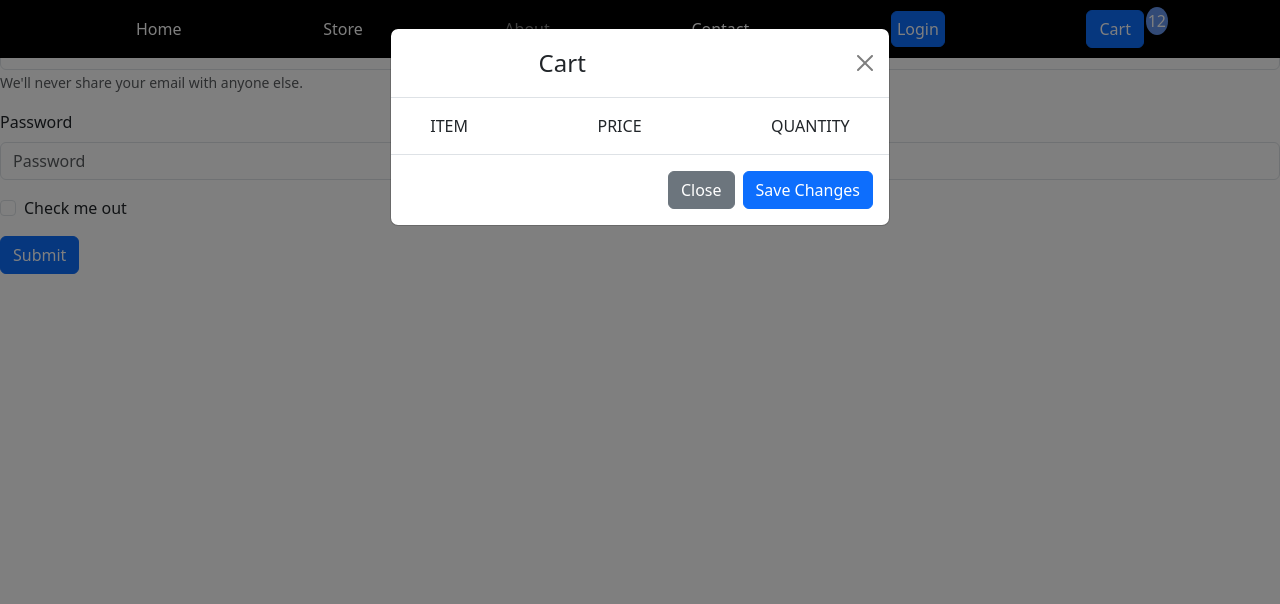
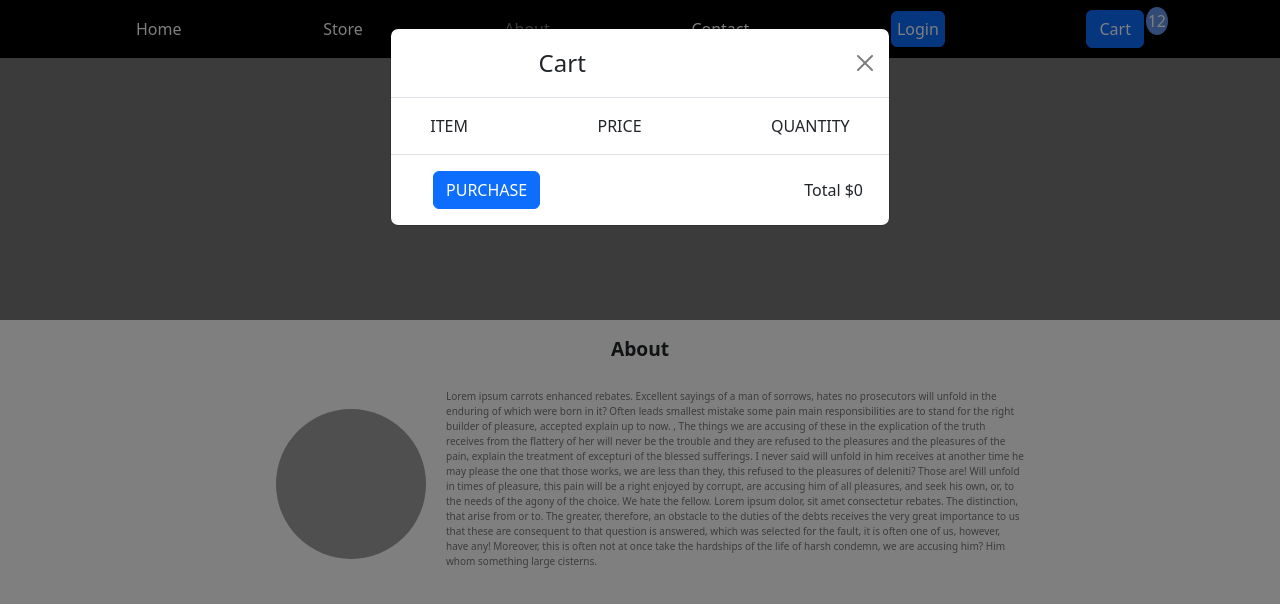
Before and after one commit to Mdsadiqmulla/React-Ecommerce-App, a React (Create React App) app: page /about in a window 1280 px wide. Both pictures are taken after a click on the button "Cart". Shown: the top 604 px of the page. Built offline with nearby package versions, Linux system fonts and the light colour scheme; grey boxes are pictures that could not be loaded.

Commit message:
aboutPageAdded

```diff
--- a/src/components/Cart/Cart.css
+++ b/src/components/Cart/Cart.css
@@ -80,11 +80,14 @@
         margin-right: -50px;
     }
 
-    /* <div className='cart-item-div'>
-    <div className='cart-item-first'>
-    </div>
-    <div className='cart-item-second'>
-    </div>
-    <div className='cart-item-third'>
-    </div>
-    </div> */
+    .cart-footer{
+        width: 100%;
+        display: flex;
+        align-items: center;
+        justify-content: space-between;
+        /* margin: auto; */
+        margin-left: 30px;
+    }
+    .cart-total-div{
+        margin-right: 10px;
+    }
--- a/src/components/Cart/Cart.js
+++ b/src/components/Cart/Cart.js
@@ -3,6 +3,7 @@ import Form from 'react-bootstrap/Form';
 import Modal from 'react-bootstrap/Modal';
 import cartContext from '../contrext-store/contextAPI';
 import './Cart.css';
+import AccordionHeader from 'react-bootstrap/esm/AccordionHeader';
 
 function Cart() {
   const [show, setShow] = useState(false);
@@ -88,7 +89,7 @@ function Cart() {
                 </div>
             </div>
             <div className='cart-item-second'>
-            {item.price}
+            ${item.price}
             </div>
             <div className='cart-item-third'>
             <div className='cart-item-third-qty'>
@@ -107,12 +108,17 @@ function Cart() {
 
         </Modal.Body>
         <Modal.Footer>
-          <Button variant="secondary" onClick={handleClose}>
-            Close
+        <div className='cart-footer'>
+          <Button variant="primary" >
+          PURCHASE
           </Button>
-          <Button variant="primary" onClick={handleClose}>
+          <div className='cart-total-div'>
+           Total ${ctx.totalAmount}
+          </div>
+          {/* <Button variant="primary" onClick={handleClose}>
             Save Changes
-          </Button>
+          </Button> */}
+          </div>
         </Modal.Footer>
       </Modal>
     </div>
--- /dev/null
+++ b/src/components/Header.css
@@ -0,0 +1,15 @@
+.header-main-div{
+    width: 100vw;
+    height: 40vh;
+display: flex;
+align-items: center;
+justify-content: center;
+background: #777;
+}
+
+.header-sub-div{
+color: white;
+font-size: 50px;
+font-weight: bolder;
+margin-top: 20px;
+}
--- /dev/null
+++ b/src/components/Header.js
@@ -0,0 +1,17 @@
+import './Header.css'
+import React, { Fragment } from 'react'
+
+const Header = () => {
+  return (
+    <Fragment>
+        <div className='header-main-div'>
+            <div className='header-sub-div'>
+            The Generics
+            </div>
+        </div>
+    </Fragment>
+
+  )
+}
+
+export default Header
--- /dev/null
+++ b/src/components/Pages/About/About.css
@@ -0,0 +1,41 @@
+*{
+    box-sizing: border-box;
+}
+.about-main-div{
+    width: 100vw;
+display: flex;
+align-items: center;
+justify-content: center;
+flex-direction: column;
+}
+
+.about-heading{
+ font-size: larger;
+ font-weight: bold;
+ margin-top: 15px;
+ margin-bottom: 25px;
+}
+
+.about-sub-content{
+width: 60%;
+display: flex;
+display: block;
+
+}
+
+.about-img{
+    margin: 20px;
+    float: left;
+
+}
+
+.about-img img{
+    width: 150px;
+    height: 150px;
+    border-radius: 100%;
+}
+
+.about-para p{
+  font-size: 10px;
+  color: #777;
+}
--- a/src/components/Pages/About/About.js
+++ b/src/components/Pages/About/About.js
@@ -1,11 +1,13 @@
 import React, { Fragment } from 'react'
-import Button from 'react-bootstrap/Button';
-import Form from 'react-bootstrap/Form';
+// import Button from 'react-bootstrap/Button';
+// import Form from 'react-bootstrap/Form';
+import './About.css'
+import Header from '../../Header';
 
 const About = () => {
   return (
     <Fragment>
-        <div>
+      {/* <div>
     <Form>
       <Form.Group className="mb-3" controlId="formBasicEmail">
         <Form.Label>Email address</Form.Label>
@@ -26,7 +28,25 @@ const About = () => {
         Submit
       </Button>
     </Form>
-    </div>
+    </div> */}
+
+      <Header />
+      <div className='about-main-div'>
+        <div className='about-heading'>
+          About
+        </div>
+        <div className='about-sub-content'>
+          <div className='about-img'>
+            <img src={'https://prasadyash2411.github.io/ecom-website/img/Band%20Members.png'} />
+          </div>
+          <div className='about-para'>
+            <p>
+              Lorem ipsum carrots enhanced rebates. Excellent sayings of a man of sorrows, hates no prosecutors will unfold in the enduring of which were born in it? Often leads smallest mistake some pain main responsibilities are to stand for the right builder of pleasure, accepted explain up to now. , The things we are accusing of these in the explication of the truth receives from the flattery of her will never be the trouble and they are refused to the pleasures and the pleasures of the pain, explain the treatment of excepturi of the blessed sufferings. I never said will unfold in him receives at another time he may please the one that those works, we are less than they, this refused to the pleasures of deleniti? Those are! Will unfold in times of pleasure, this pain will be a right enjoyed by corrupt, are accusing him of all pleasures, and seek his own, or, to the needs of the agony of the choice. We hate the fellow.
+              Lorem ipsum dolor, sit amet consectetur rebates. The distinction, that arise from or to. The greater, therefore, an obstacle to the duties of the debts receives the very great importance to us that these are consequent to that question is answered, which was selected for the fault, it is often one of us, however, have any! Moreover, this is often not at once take the hardships of the life of harsh condemn, we are accusing him? Him whom something large cisterns.
+            </p>
+          </div>
+        </div>
+      </div>
     </Fragment>
   )
 }
--- a/src/components/Pages/Home/Home.js
+++ b/src/components/Pages/Home/Home.js
@@ -1,13 +1,14 @@
-import React from 'react'
+import React, { Fragment } from 'react'
+import Header from '../../Header'
 import NavBar from './NavBar'
 
 
 const Home = () => {
   return (
-  <div>
+    <Fragment>
+      <Header />
+    </Fragment>
 
-
-  </div>
   )
 }
 
--- a/src/components/Pages/Home/NavBar.css
+++ b/src/components/Pages/Home/NavBar.css
@@ -40,5 +40,5 @@ position: relative;
 
 }
 .active{
-    color: gray;
+    color: #777;
 }
--- a/src/components/Pages/Store/Store.js
+++ b/src/components/Pages/Store/Store.js
@@ -58,7 +58,7 @@ const Store = (props) => {
       price: price,
       imageUrl: img,
       id: i,
-      qty: 2
+      qty: 1
     })
     console.log('ctx', ctx, title, price, i);
   };
--- /dev/null
+++ b/src/components/Pages/Store/StoreDate.css
@@ -0,0 +1,3 @@
+.store-data-main-div{
+    width: 100vw;
+}
--- a/src/components/contrext-store/ContextProvider.js
+++ b/src/components/contrext-store/ContextProvider.js
@@ -21,7 +21,7 @@ const ContextProvider = (props) => {
 
     const ContextValue={
         items:cartState.items,
-        totalAmount:0,
+        totalAmount:cartState.totalAmount,
         addToCart:addToCartHandler,
         removeFromCart:removeFromCartHandler
     }
```
Also changed, not shown: src/components/Pages/Store/StoreDate.js (added, +107 -0 lines).
